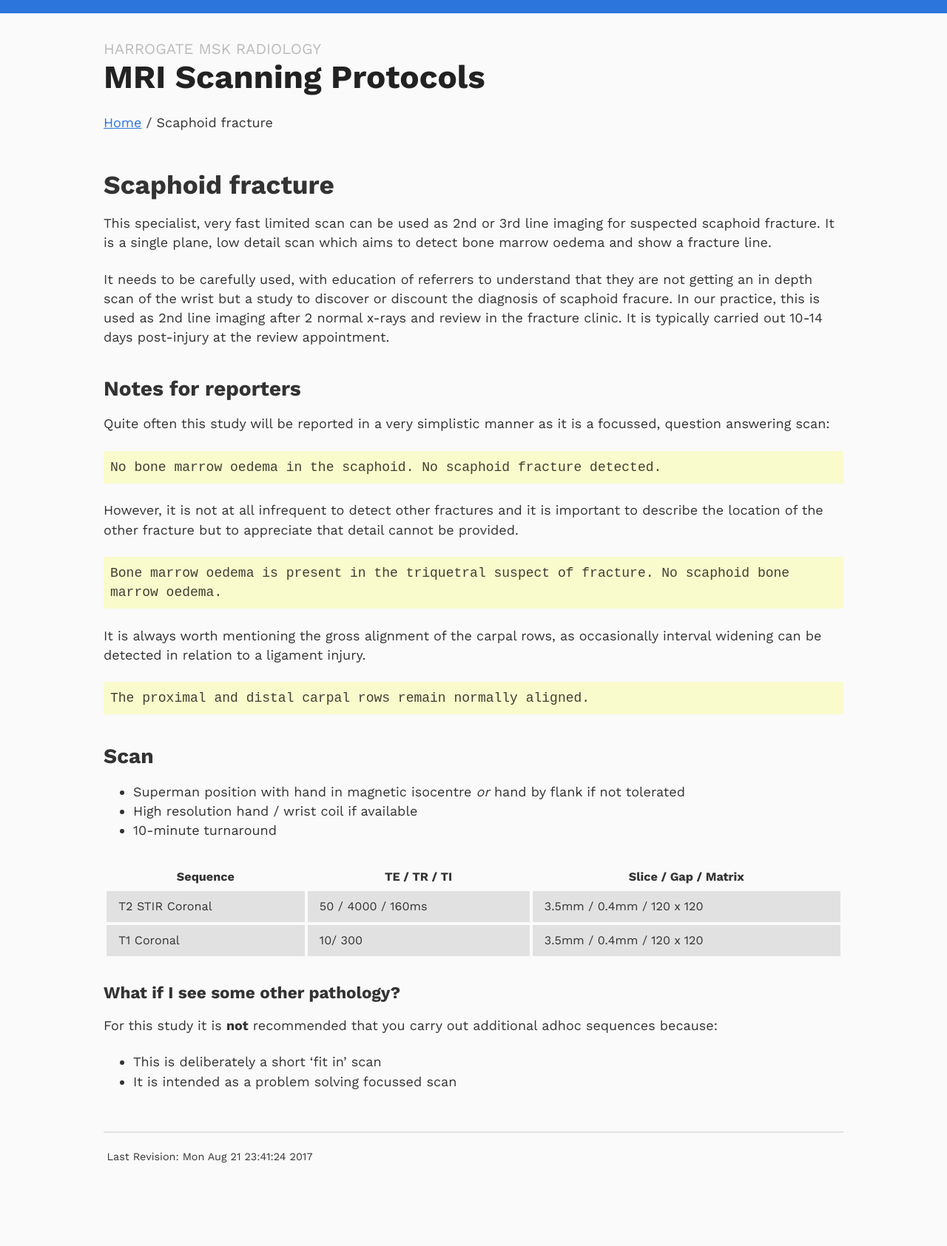
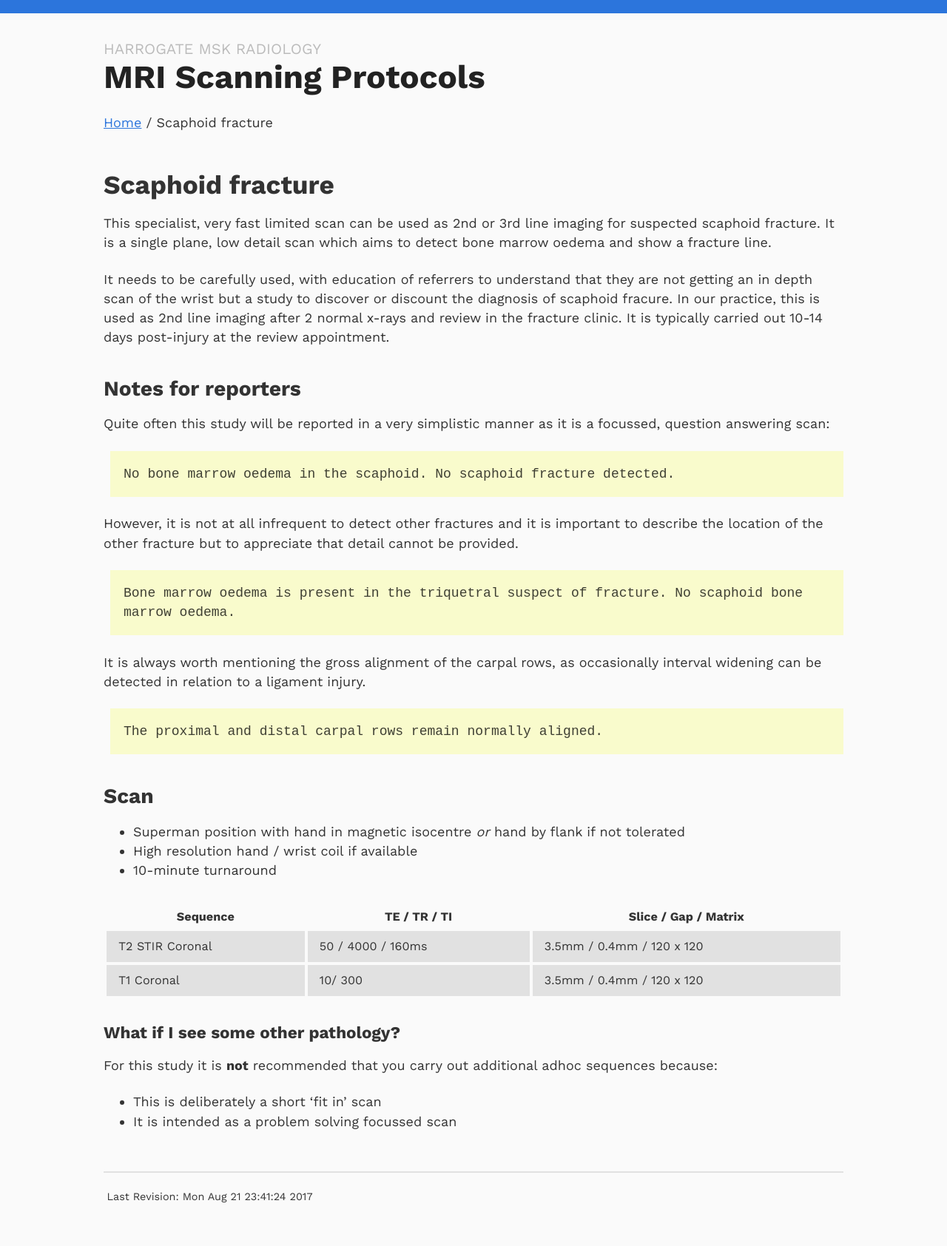
Before and after one commit to harrogatemsk/harrogatemsk.github.io, a Jekyll site: the page built from _protocols/scaphoid.md, in a window 1280 px wide. Shown: the whole page at 74% size. Built offline with Jekyll 4.4.1, drawn with Linux system fonts in a browser that asks for light colours; before the commit the page ends 1631 px from its top, so only the background shows below that.

Commit message:
Update style.scss

```diff
--- a/assets/css/style.scss
+++ b/assets/css/style.scss
@@ -67,7 +67,8 @@ code {
 	background-color: #F9FBCC;
 	color: rgba(0,0,0,0.75);
 	display: block;
-	padding: 0.5em;
+	padding: 1em;
+	margin-left: 0.5em;
 }
 
 #site-description {
```
